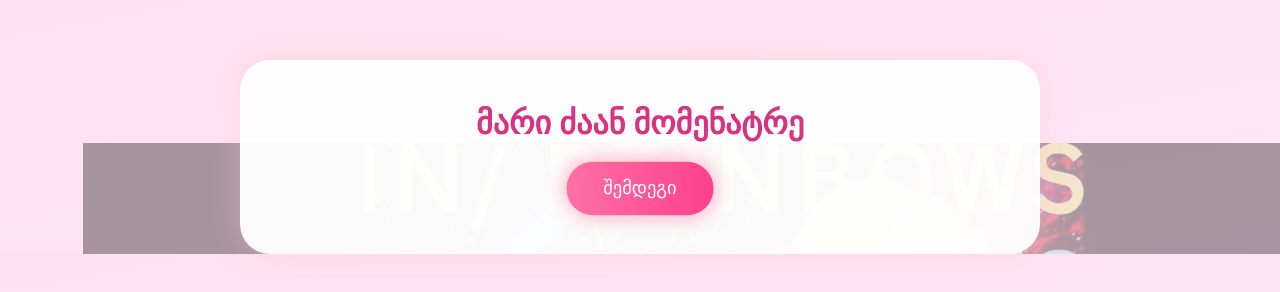
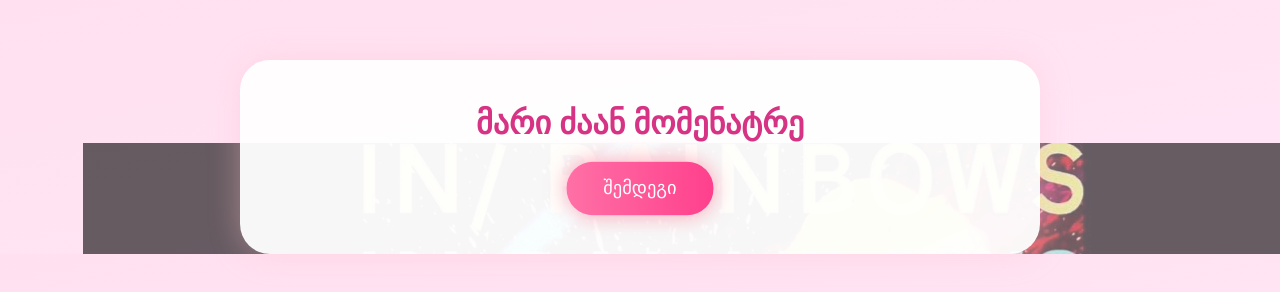
Before and after one commit to saniFRONT/-hjh.jbjbjbbn, a plain HTML site: page index.html in a window 1280 px wide. Drawn offline with Linux system fonts and the light colour scheme.

Commit message:
Update style.css

```diff
--- a/style.css
+++ b/style.css
@@ -26,7 +26,7 @@ audio {
   background-image: url('background.jpg');
   background-size: cover;
   background-repeat: no-repeat;
-  opacity: 0.35;
+  opacity: 0.6;
   z-index: 0;
   animation: bgMove 60s linear infinite;
 }
```
